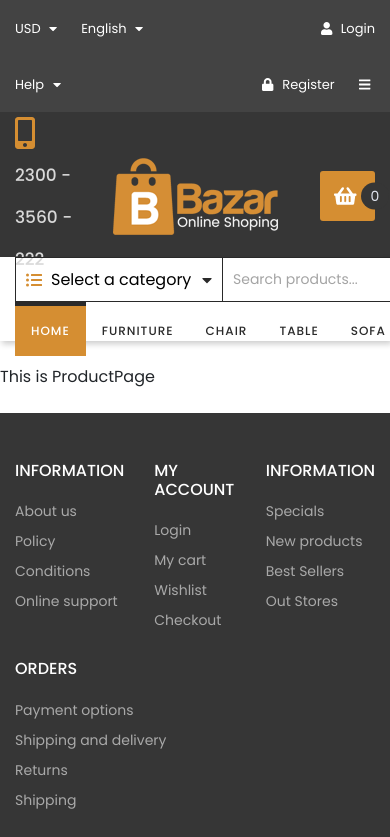
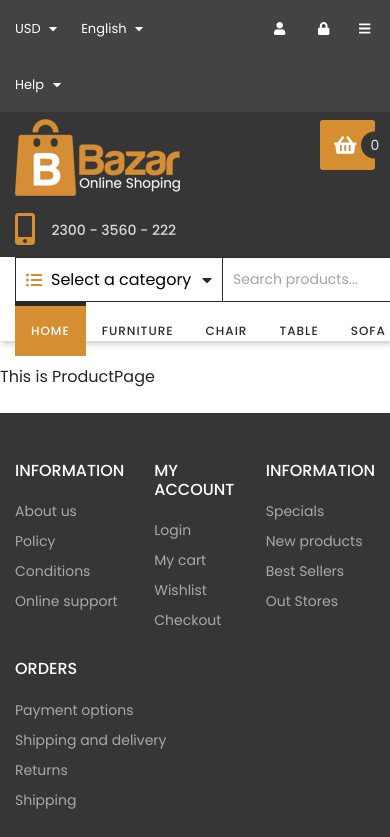
Before and after one commit to kamilwilk95/wdp-2206-02, a React (Create React App) app: page /product/1 in a window 390 px wide. Shown: the top 837 px of the page. Built offline with nearby package versions, Linux system fonts and the light colour scheme; grey boxes are pictures that could not be loaded.

Commit message:
Add RWD to the TopBar

```diff
--- a/src/components/layout/CompanyClaim/CompanyClaim.js
+++ b/src/components/layout/CompanyClaim/CompanyClaim.js
@@ -9,19 +9,21 @@ import { faMobileAlt, faShoppingBasket } from '@fortawesome/free-solid-svg-icons
 const CompanyClaim = () => (
   <div className={styles.root}>
     <div className='container'>
-      <div className='row align-items-center'>
-        <div className={`col text-left ${styles.phoneNumber}`}>
+      <div className='row align-items-center wrapper'>
+        <div
+          className={`col-sm-12 col-md-4 order-3 order-md-1 text-left ${styles.phoneNumber}`}
+        >
           <p>
             <FontAwesomeIcon className={styles.icon} icon={faMobileAlt} /> 2300 - 3560 -
             222
           </p>
         </div>
-        <div className='col text-center'>
+        <div className='col text-center order-1 order-md-2'>
           <a href='#'>
             <img src='/images/logo.png' alt='Bazar' />
           </a>
         </div>
-        <div className={`col text-right ${styles.cart}`}>
+        <div className={`col text-right order-2 order-md-3 ${styles.cart}`}>
           <a href='#' className={styles.cartBox}>
             <div className={styles.cartIcon}>
               <FontAwesomeIcon className={styles.icon} icon={faShoppingBasket} />
--- a/src/components/layout/CompanyClaim/CompanyClaim.module.scss
+++ b/src/components/layout/CompanyClaim/CompanyClaim.module.scss
@@ -21,6 +21,11 @@
         vertical-align: middle;
         margin-top: -3px;
         margin-right: 0.8rem;
+      }
+    }
+    @media all and (max-width: 768px) {
+      p {
+        font-size: 14px;
       }
     }
   }
@@ -69,5 +74,8 @@
         }
       }
     }
+    @media all and (max-width: 768px) {
+      margin-bottom: 25px;
+    }
   }
 }
--- a/src/components/layout/TopBar/TopBar.js
+++ b/src/components/layout/TopBar/TopBar.js
@@ -33,12 +33,14 @@ const TopBar = () => (
           <ul>
             <li>
               <a href='#'>
-                <FontAwesomeIcon className={styles.icon} icon={faUser} /> Login
+                <FontAwesomeIcon className={styles.icon} icon={faUser} />{' '}
+                <span>Login</span>
               </a>
             </li>
             <li>
               <a href='#'>
-                <FontAwesomeIcon className={styles.icon} icon={faLock} /> Register
+                <FontAwesomeIcon className={styles.icon} icon={faLock} />
+                <span>Register</span>
               </a>
             </li>
             <li>
--- a/src/components/layout/TopBar/TopBar.module.scss
+++ b/src/components/layout/TopBar/TopBar.module.scss
@@ -39,5 +39,11 @@
     .icon {
       margin-right: 5px;
     }
+
+    @media all and (max-width: 768px) {
+      span {
+        font-size: 0;
+      }
+    }
   }
 }
```
